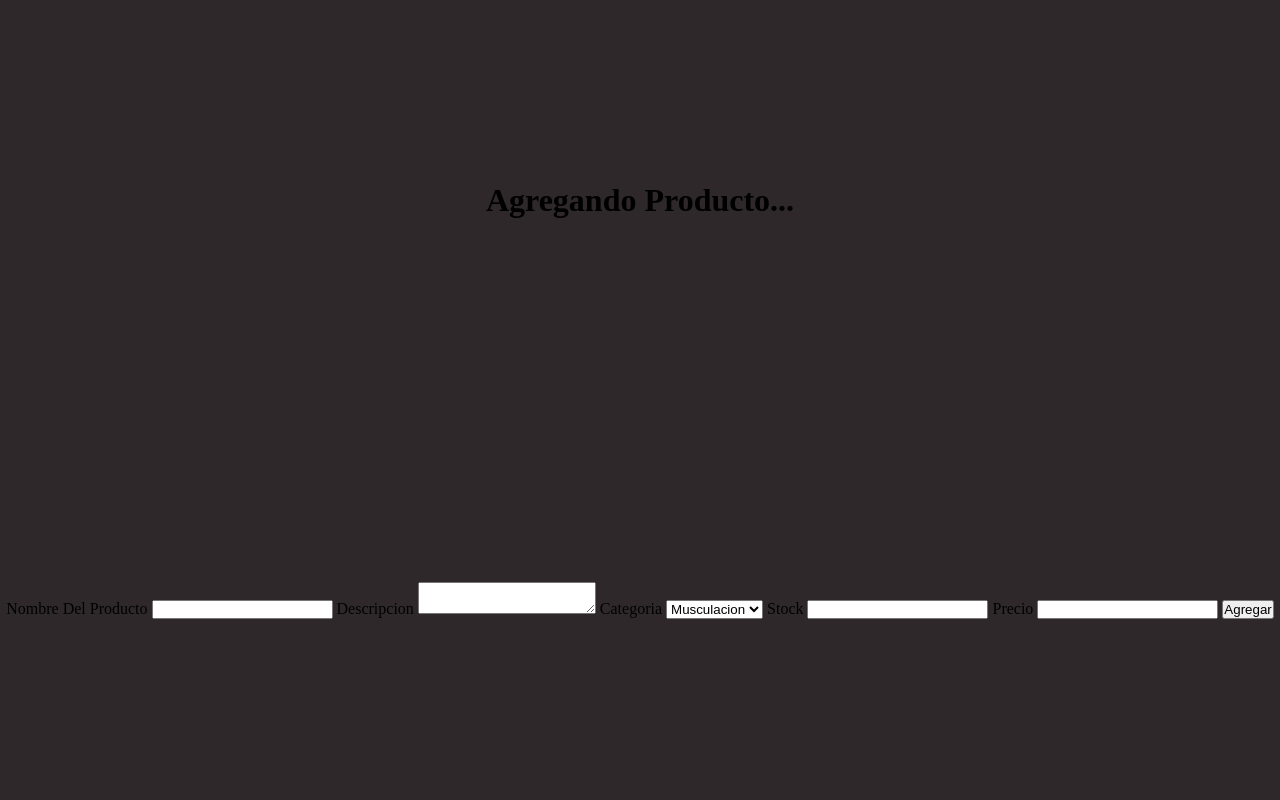
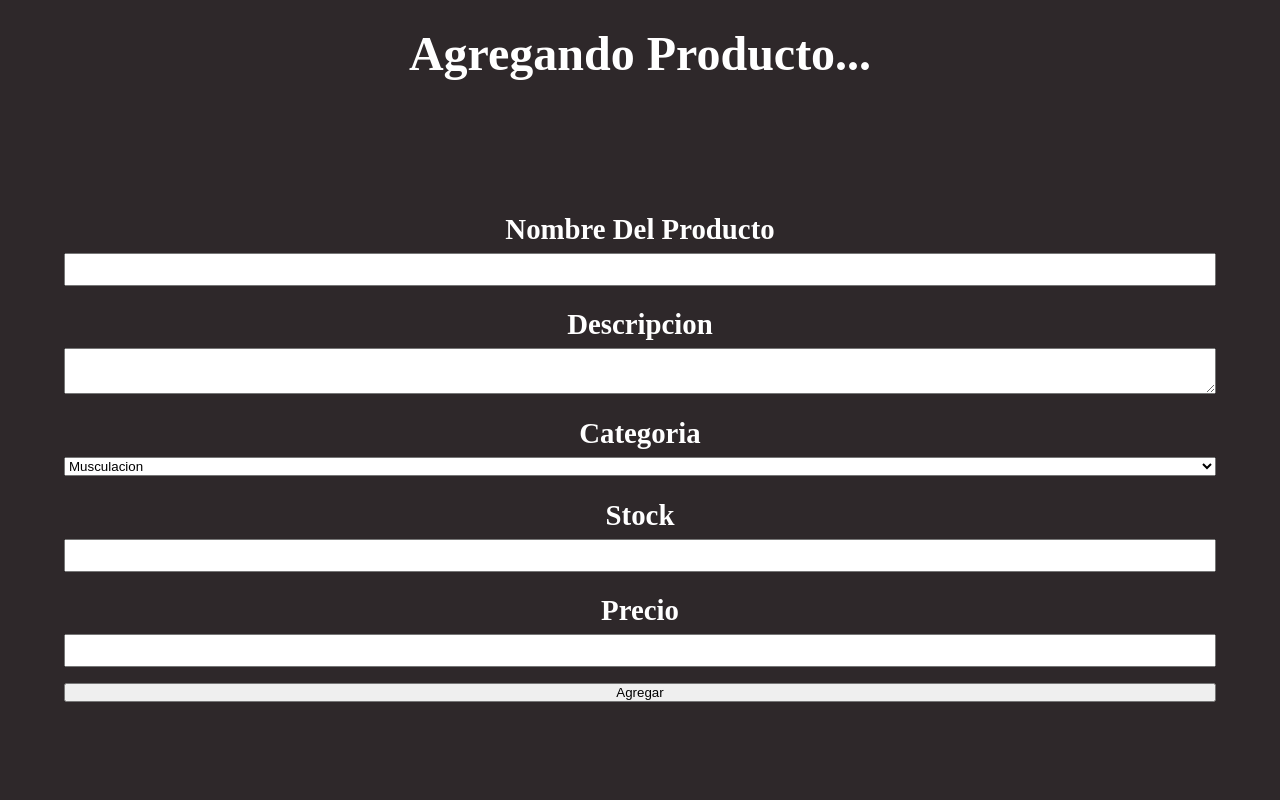
Before and after one commit to LautyDeveloper/Olimpiadas2024, a PHP site: page /Panel_De_Administrador/Gestion_De_Productos/Acciones/agregarproducto.php in a window 1280 px wide. Run offline with PHP 8.4, Linux system fonts and the light colour scheme.

Commit message:
Estilos añadir producto

```diff
--- a/Panel_De_Administrador/Gestion_De_Productos/Acciones/agregarproducto.php
+++ b/Panel_De_Administrador/Gestion_De_Productos/Acciones/agregarproducto.php
@@ -8,13 +8,17 @@
 </head>
 <body>
     <h1>Agregando Producto...</h1>
+        <div class="form-container">
         <form action="agregarproducto.php" method="post">
+            <div>
                 <label for="">Nombre Del Producto</label>
                 <input type="text" name="Input_Nombre">
-
+            </div>
+            <div>
                 <label for="">Descripcion</label>
                 <textarea name="Input_Descripcion" id=""></textarea>
-
+            </div>
+            <div>
                 <label for="">Categoria</label>
                 <select name="Input_Categoria" id="">
                     <option value="Musculacion">Musculacion</option>
@@ -22,15 +26,19 @@
                     <option value="Yoga">Yoga</option>
                     <option value="Alpinismo">Alpinismo</option>
                 </select>
-
+            </div>
+            <div>
                 <label for="">Stock</label>
                 <input type="number" name="Input_Stock">
-
+            </div>
+            <div>
                 <label for="">Precio</label>
                 <input type="number" name="Input_Precio">
+            </div>
 
             <input type="submit" value="Agregar" name="Input_Submit">
         </form>
+        </div>
         <?php
             include_once("../../../Conexion/conexion.php");
 
--- a/Panel_De_Administrador/Gestion_De_Productos/Estilos/agregar-producto.css
+++ b/Panel_De_Administrador/Gestion_De_Productos/Estilos/agregar-producto.css
@@ -1,14 +1,50 @@
-*{
+* {
   box-sizing: border-box;
   margin: 0;
   padding: 0;
 }
 
-body{
+body {
   background-color: #2e282a;
+  display: flex;
+  flex-direction: column;
+  justify-content: space-around;
+  align-items: center;
+  width: 100vw;
+  height: 100vh;
+  text-align: center;
+}
+
+h1 {
+  color: white;
+  font-size: 3rem;
+}
+
+.form-container {
   display: grid;
   place-items: center;
-    width: 100vw;
-    height: 100vh;
+  height: 80%;
+  width: 90%;
+}
 
+form {
+  display: flex;
+  flex-direction: column;
+  justify-content: space-around;
+  height: 80%;
+  width: 100%;
 }
+form div {
+  display: flex;
+  flex-direction: column;
+}
+form div label {
+  color: white;
+  font-size: 1.8rem;
+  font-weight: 700;
+  margin: 7px;
+}
+form div input,
+textarea {
+  padding: 7px;
+}
```
Lines whose indentation alone changed are shown as unchanged.
